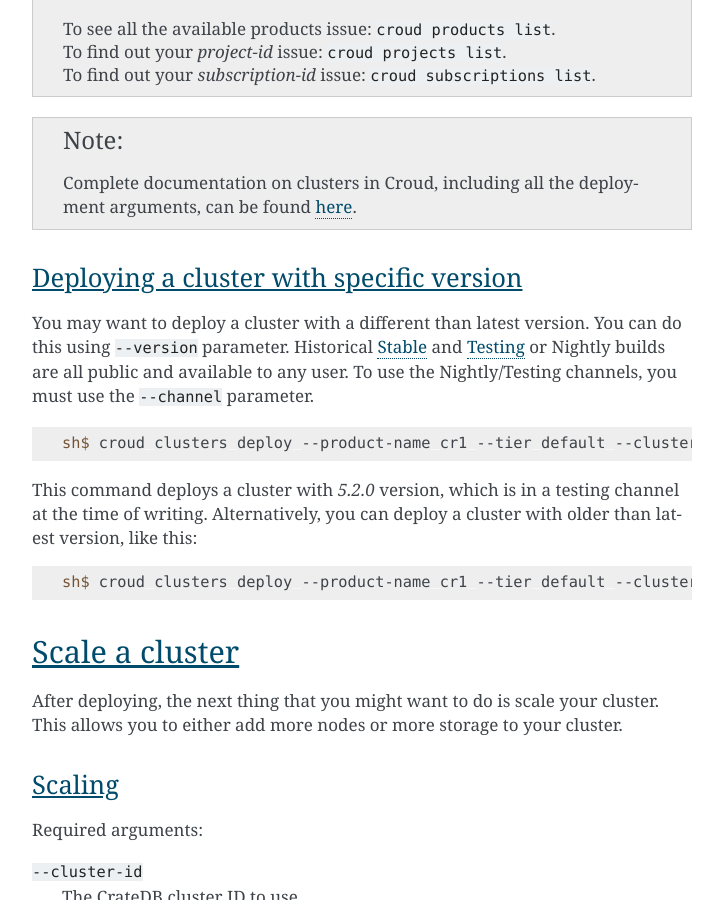
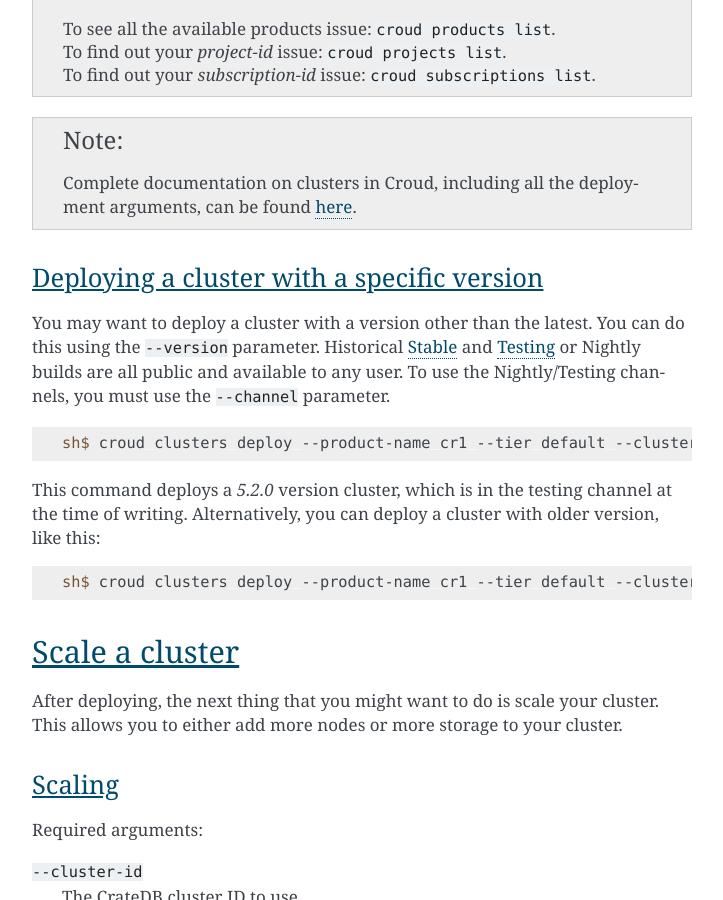
Before and after one commit to crate/cloud-tutorials, a Sphinx documentation site: the page built from docs/cluster-deployment/croud.rst, in a window 1280 px wide and 900 px high, scrolled down 3540 px. Shown: the whole window, without its empty margins (388-1111 px from the left). Built offline with Sphinx 7.4.7, drawn with Linux system fonts in a browser that asks for light colours; some of the changed text lies outside the part shown.

Commit message:
Apply suggestions from code review
Co-authored-by: Romanas Sonkinas <romanas@crate.io>

```diff
--- a/docs/cluster-deployment/croud.rst
+++ b/docs/cluster-deployment/croud.rst
@@ -153,11 +153,11 @@
     Complete documentation on clusters in Croud, including all the deployment
     arguments, can be found `here`_.
 
-Deploying a cluster with specific version
+Deploying a cluster with a specific version
 -----------------------------------------
 
-You may want to deploy a cluster with a different than latest version. You can
-do this using ``--version`` parameter. Historical `Stable`_ and `Testing`_ or
+You may want to deploy a cluster with a version other than the latest. You can
+do this using the ``--version`` parameter. Historical `Stable`_ and `Testing`_ or
 Nightly builds are all public and available to any user. To use the
 Nightly/Testing channels, you must use the ``--channel`` parameter.
 
@@ -165,9 +165,9 @@
 
    sh$ croud clusters deploy --product-name cr1 --tier default --cluster-name my-crate-cluster --project-id 3ac44505-1d6e-419c-ad23-5d0d572915ba --version 5.2.0 --username admin --password "as6da9ddasfaad7i902jcv780dmcba" --subscription-id 3a35974f-5319-47fb-9a1f-ab85dca75c86 --channel testing
 
-This command deploys a cluster with `5.2.0` version, which is in a testing
+This command deploys a `5.2.0` version cluster, which is in the testing
 channel at the time of writing. Alternatively, you can deploy a cluster with
-older than latest version, like this:
+older version, like this:
 
 .. code-block:: console
 
```
